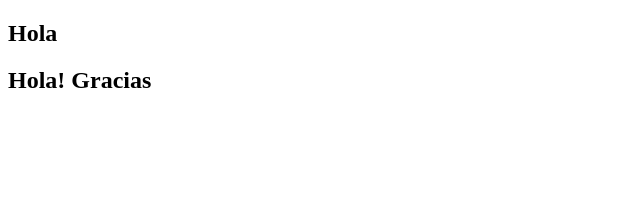
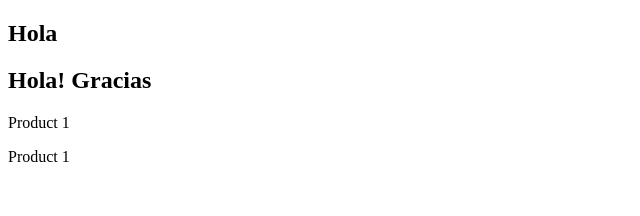
Before and after one commit to MohammedQasim-js/Angular-basics, an Angular app: page / in a window 1280 px wide. Shown: the top 216 px of the page, without its empty margins (0-640 px from the left). Built offline with nearby package versions, Linux system fonts and the light colour scheme.

Commit message:
Creating Components using CLI

```diff
--- a/src/app/app.ts
+++ b/src/app/app.ts
@@ -1,10 +1,11 @@
 import { Component, signal } from '@angular/core';
 import { RouterOutlet } from '@angular/router';
 import { ProductsComponent } from './products/products';
+import { ProductComponent } from './product/product';
 
 @Component({
   selector: 'app-root',
-  imports: [RouterOutlet, ProductsComponent],
+  imports: [RouterOutlet, ProductsComponent, ProductComponent], // to actually use the component in the app you have to import it here
   templateUrl: './app.html',
   styleUrl: './app.css',
 })
--- /dev/null
+++ b/src/app/product/product.html
@@ -0,0 +1 @@
+<p>Product 1</p>
--- a/src/app/products/products.html
+++ b/src/app/products/products.html
@@ -1 +1,5 @@
 <h2>Hola! Gracias</h2>
+
+<!-- Nested Components -->
+<product></product>
+<product></product>
--- a/src/app/products/products.ts
+++ b/src/app/products/products.ts
@@ -1,7 +1,9 @@
 import { Component } from '@angular/core';
+import { ProductComponent } from '../product/product';
 
 @Component({
   selector: 'products', // can be used in other files as <products></products>, also ".", "#", we can use these symbols to present it as a class or ID in div tag
   templateUrl: './products.html',
+  imports: [ProductComponent],
 })
 export class ProductsComponent {}
```
Also changed, not shown: src/app/product/product.ts (added, +8 -0 lines), src/app/product/product.css (added).
